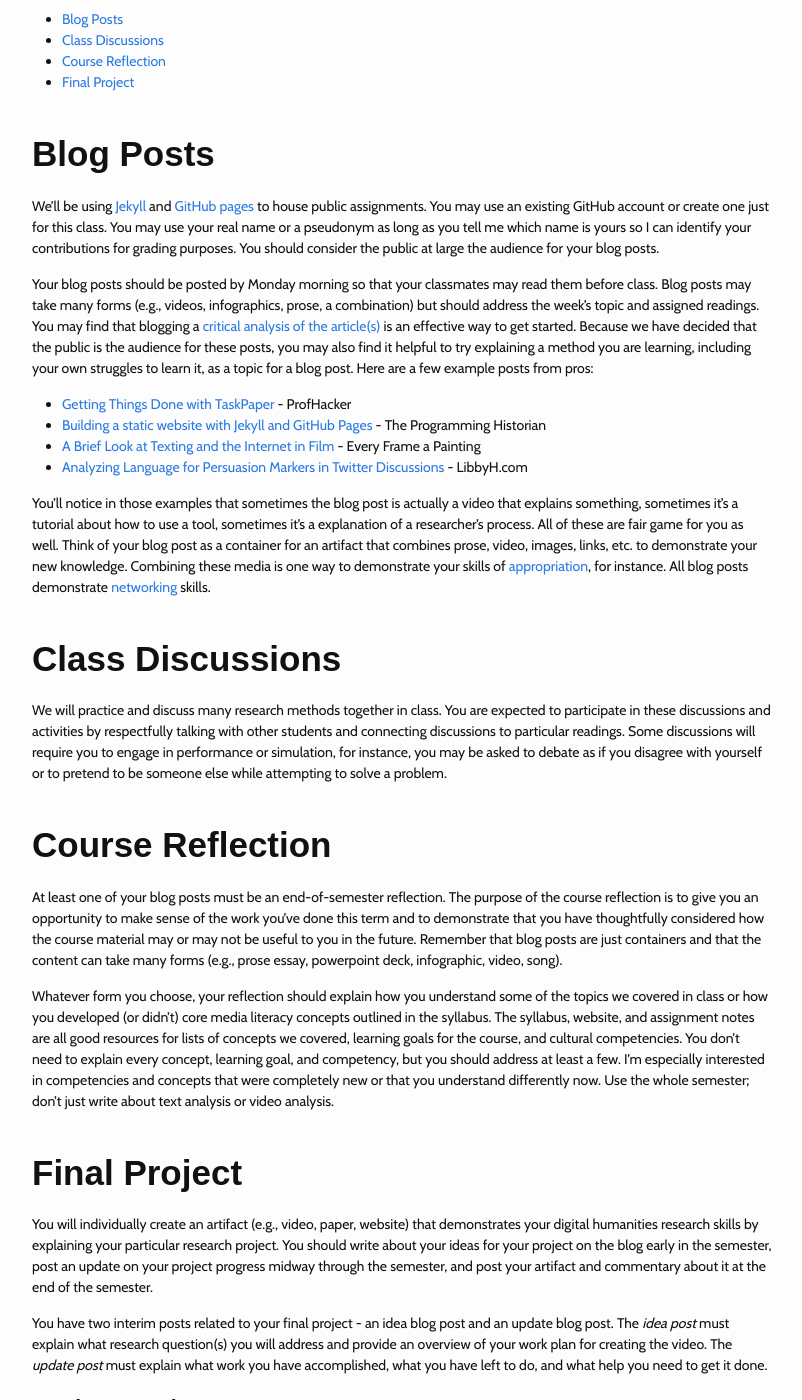
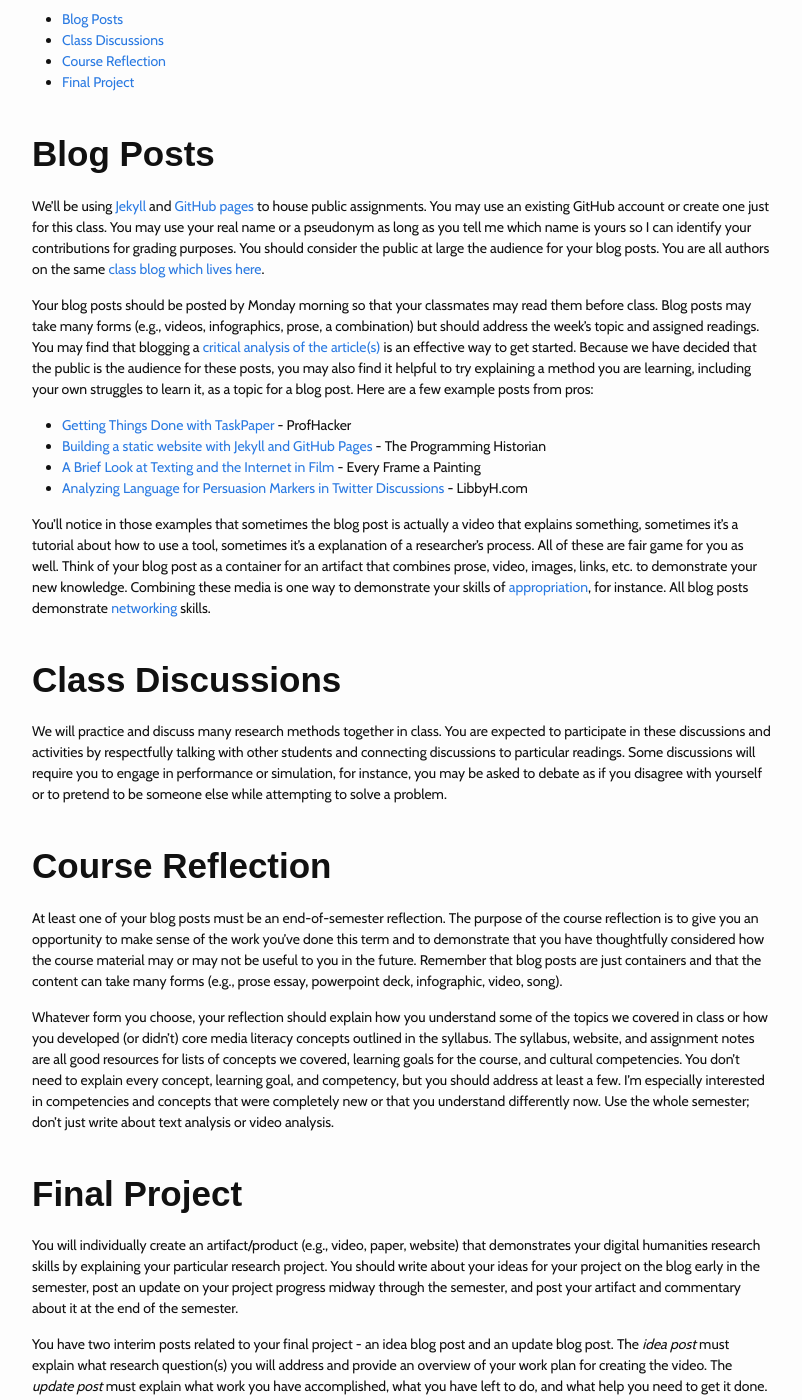
Before and after one commit to manarwala/research-methods-in-digital-humanities, a Jekyll site: the page built from assignments.md, in a window 1280 px wide and 1400 px high, scrolled down 254 px. Shown: the whole window, without its empty margins (238-1040 px from the left). Built offline with Jekyll 4.4.1, drawn with Linux system fonts in a browser that asks for light colours; some web fonts are replaced.

Commit message:
add link to class blog

```diff
--- a/assignments.md
+++ b/assignments.md
@@ -12,7 +12,7 @@ The purpose of assignments is to demonstrate progress toward the course's [learn
 * [Final Project](#final-project)
 
 # Blog Posts
-We’ll be using [Jekyll](https://jekyllrb.com/) and [GitHub pages](https://pages.github.com/) to house public assignments. You may use an existing GitHub account or create one just for this class. You may use your real name or a pseudonym as long as you tell me which name is yours so I can identify your contributions for grading purposes. You should consider the public at large the audience for your blog posts.
+We’ll be using [Jekyll](https://jekyllrb.com/) and [GitHub pages](https://pages.github.com/) to house public assignments. You may use an existing GitHub account or create one just for this class. You may use your real name or a pseudonym as long as you tell me which name is yours so I can identify your contributions for grading purposes. You should consider the public at large the audience for your blog posts. You are all authors on the same [class blog which lives here](https://libbyh.github.io/methods-f16/).
 
 Your blog posts should be posted by Monday morning so that your classmates may read them before class. Blog posts may take many forms (e.g., videos, infographics, prose, a combination) but should address the week's topic and assigned readings. You may find that blogging a [critical analysis of the article(s)](http://faculty.sites.uci.edu/ajenks/files/2016/08/Critical_Analysis_Worksheet-1.pdf) is an effective way to get started. Because we have decided that the public is the audience for these posts, you may also find it helpful to try explaining a method you are learning, including your own struggles to learn it, as a topic for a blog post. Here are a few example posts from pros:
 
@@ -32,7 +32,7 @@ At least one of your blog posts must be an end-of-semester reflection. The purpo
 Whatever form you choose, your reflection should explain how you understand some of the topics we covered in class or how you developed (or didn’t) core media literacy concepts outlined in the syllabus. The syllabus, website, and assignment notes are all good resources for lists of concepts we covered, learning goals for the course, and cultural competencies. You don’t need to explain every concept, learning goal, and competency, but you should address at least a few. I’m especially interested in competencies and concepts that were completely new or that you understand differently now. Use the whole semester; don’t just write about text analysis or video analysis.
 
 # Final Project
-You will individually create an artifact (e.g., video, paper, website) that demonstrates your digital humanities research skills by explaining your particular research project. You should write about your ideas for your project on the blog early in the semester, post an update on your project progress midway through the semester, and post your artifact and commentary about it at the end of the semester.
+You will individually create an artifact/product (e.g., video, paper, website) that demonstrates your digital humanities research skills by explaining your particular research project. You should write about your ideas for your project on the blog early in the semester, post an update on your project progress midway through the semester, and post your artifact and commentary about it at the end of the semester.
 
 You have two interim posts related to your final project - an idea blog post and an update blog post. The _idea post_ must explain what research question(s) you will address and provide an overview of your work plan for creating the video. The _update post_ must explain what work you have accomplished, what you have left to do, and what help you need to get it done.
 
```
